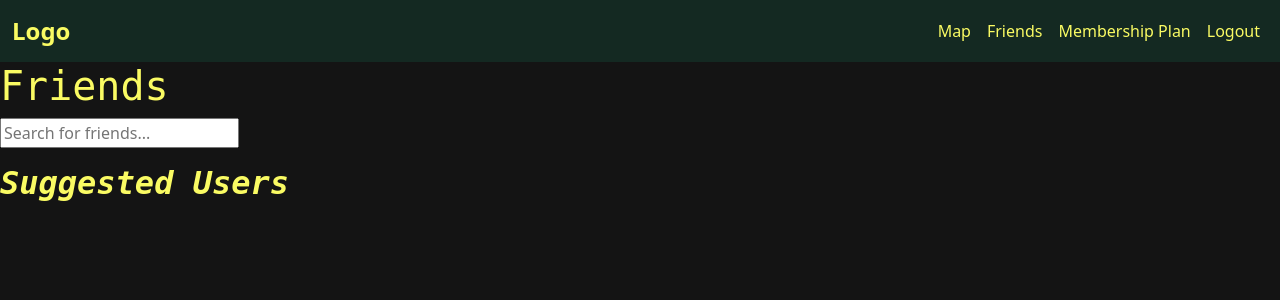
After one commit to shasha-nabila/Journey-Tracker-App, a Flask app: page /friends in a window 1280 px wide. The commit adds this page. Shown: the top 300 px of the page. Run offline with Flask 3, Linux system fonts and the light colour scheme; some libraries are stand-ins or nearby versions.

Commit message:
Basic search bar - manages to list down users

```diff
--- a/app/forms.py
+++ b/app/forms.py
@@ -26,3 +26,7 @@ class RegistrationForm(FlaskForm):
         user = User.query.filter_by(username=username.data).first()
         if user is not None:
             raise ValidationError('This username is taken. Please choose a different one.')
+
+#class FriendSearchForm(FlaskForm):
+#    search_query = StringField('Search', validators=[DataRequired()])
+#    submit = SubmitField('Search')
--- /dev/null
+++ b/app/static/script.js
@@ -0,0 +1,59 @@
+// script.js
+document.addEventListener('DOMContentLoaded', function() {
+    const searchInput = document.getElementById('searchInput');
+    const friendList = document.getElementById('friendList');
+    const suggestedUserList = document.getElementById('suggestedUserList');
+
+    searchInput.addEventListener('input', function() {
+        const searchTerm = searchInput.value.trim();
+        if (searchTerm.length > 0) {
+            // Send AJAX request to search for users
+            fetch(`/search?query=${searchTerm}`)
+            .then(response => response.json())
+            .then(data => {
+                // Clear previous results
+                friendList.innerHTML = '';
+                suggestedUserList.innerHTML = '';
+                if (data.users.length > 0) {
+                    data.users.forEach(user => {
+                        // Display users in search results
+                        const li = document.createElement('li');
+                        li.textContent = user.username;
+                        const addButton = document.createElement('button');
+                        addButton.textContent = 'Add';
+                        addButton.addEventListener('click', function() {
+                            // Send friend request
+                            sendFriendRequest(user.id);
+                        });
+                        li.appendChild(addButton);
+                        friendList.appendChild(li);
+                    });
+                } else {
+                    friendList.innerHTML = '<li>No user found</li>';
+                }
+            });
+        } else {
+            friendList.innerHTML = '';
+            suggestedUserList.innerHTML = '';
+        }
+    });
+
+    function sendFriendRequest(userId) {
+        // Send AJAX request to send friend request
+        fetch('/send_friend_request', {
+            method: 'POST',
+            body: new URLSearchParams({ 'userId': userId }),
+            headers: {
+                'Content-Type': 'application/x-www-form-urlencoded'
+            }
+        })
+        .then(response => response.json())
+        .then(data => {
+            if (data.success) {
+                alert('Friend request sent successfully!');
+            } else {
+                alert('Failed to send friend request.');
+            }
+        });
+    }
+});
--- a/app/templates/dashboard.html
+++ b/app/templates/dashboard.html
@@ -29,7 +29,7 @@
                             <a class="nav-link" href="{{ url_for('main.map') }}">Map</a>
                         </li>
                         <li class="nav-item">
-                            <a class="nav-link" href="#">Friends</a>
+                            <a class="nav-link" href="{{ url_for('main.friends') }}">Friends</a>
                         </li>
                         <li class="nav-item">
                             <a class="nav-link" href="{{ url_for('main.membership') }}">Membership Plan</a>
--- /dev/null
+++ b/app/templates/friends.html
@@ -0,0 +1,66 @@
+{% extends 'base.html' %}
+
+{% block title %}Friends - My Flask App{% endblock %}
+
+{% block content %}
+
+<!DOCTYPE html>
+<html lang="en">
+<head>
+    <meta charset="UTF-8">
+    <meta name="viewport" content="width=device-width, initial-scale=1.0">
+    <title>Search for Friend</title>
+    <link rel="stylesheet" href="styles.css">
+</head>
+<body>
+    <header>
+        <nav class="navbar navbar-expand-lg sticky-top navbar-dark">
+            <div class="container-fluid">
+                <a class="navbar-brand" href="{{ url_for('main.dashboard') }}">Logo</a>
+                <button class="navbar-toggler" type="button" data-bs-toggle="collapse"
+                    data-bs-target="#navbarNavDropdown" aria-controls="navbarNavDropdown" aria-expanded="false"
+                    aria-label="Toggle navigation">
+                    <span class="navbar-toggler-icon"></span>
+                </button>
+                <div class="collapse navbar-collapse" id="navbarNavDropdown">
+                    <ul class="navbar-nav ms-auto">
+                        <li class="nav-item">
+                            <a class="nav-link" href="{{ url_for('main.map') }}">Map</a>
+                        </li>
+                        <li class="nav-item">
+                            <a class="nav-link" href="#">Friends</a>
+                        </li>
+                        <li class="nav-item">
+                            <a class="nav-link" href="{{ url_for('main.membership') }}">Membership Plan</a>
+                        </li>
+                        <li class="nav-item">
+                            <a class="nav-link" href="{{ url_for('main.logout') }}">Logout</a>
+                        </li>
+                    </ul>
+                </div>
+            </div>
+        </nav>
+    </header>
+
+    <div class="friends">
+        <h1>Friends</h1>
+        <!-- Search bar -->
+        <input type="text" id="searchInput" placeholder="Search for friends...">
+        <!-- List of friends -->
+        <ul id="friendList">
+            <!-- Friends will be dynamically added here -->
+        </ul>
+        <!-- Suggested Users -->
+        <h2>Suggested Users</h2>
+        <ul id="suggestedUserList">
+            <!-- Suggested users will be dynamically added here -->
+        </ul>
+
+        <!-- Include script.js -->
+        <script src="{{ url_for('static', filename='script.js') }}"></script>
+    </div>
+
+</body>
+</html>
+
+{% endblock %}
--- a/app/views.py
+++ b/app/views.py
@@ -8,6 +8,8 @@ from datetime import datetime
 from werkzeug.utils import secure_filename
 from .utils import is_valid_password, allowed_file,parse_gpx, info_parse_gpx, create_and_append_csv, calculate_distance, save_uploaded_file, create_map_html,add_locations_from_csv
 from config import ConfigClass
+
+from flask import jsonify
 
 import pandas as pd
 import folium
@@ -308,6 +310,57 @@ def map():
 
     return render_template('map.html')
 
+# Create route to search friends
+@main_blueprint.route('/friends')
+def friends():
+    return render_template('friends.html')
+
+@main_blueprint.route('/search')
+def search_users():
+    query = request.args.get('query', '')
+    if query:
+        # Query users from the database
+        users = User.query.filter(User.username.like(f'%{query}%')).filter(User.id != current_user.id).all()
+        users_list = [{'id': user.id, 'username': user.username} for user in users]
+        return jsonify({'users': users_list})
+    return jsonify({'users': []})
+
+@main_blueprint.route('/send_friend_request/<int:user_id>', methods=['POST'])
+@login_required
+def send_friend_request(user_id):
+    if request.method == 'POST':
+        to_user = User.query.get(user_id)
+        if to_user:
+            existing_request = FriendRequest.query.filter_by(from_user_id=current_user.id, to_user_id=to_user.id).first()
+            if existing_request:
+                return jsonify({'success': False, 'message': 'Friend request already sent.'})
+            friend_request = FriendRequest(from_user=current_user, to_user=to_user)
+            db.session.add(friend_request)
+            db.session.commit()
+            return jsonify({'success': True, 'message': 'Friend request sent successfully!'})
+    return jsonify({'success': False, 'message': 'Failed to send friend request.'})
+
+@main_blueprint.route('/respond_friend_request/<int:request_id>/<action>', methods=['POST'])
+@login_required
+def respond_friend_request(request_id, action):
+    if action not in ['accept', 'decline']:
+        return jsonify({'success': False, 'message': 'Invalid action.'})
+
+    friend_request = FriendRequest.query.get(request_id)
+    if not friend_request:
+        return jsonify({'success': False, 'message': 'Friend request not found.'})
+
+    if action == 'accept':
+        friend_request.status = 'accepted'
+        current_user.friends.append(friend_request.from_user)
+        friend_request.from_user.friends.append(current_user)
+    else:
+        friend_request.status = 'declined'
+
+    db.session.commit()
+    return jsonify({'success': True, 'message': f'Friend request {action}ed successfully.'})
+
+
 # register the blueprint with the app
 def configure_routes(app):
     app.register_blueprint(main_blueprint)
```
Also changed, not shown: app/models.py (+28 -0 lines).
